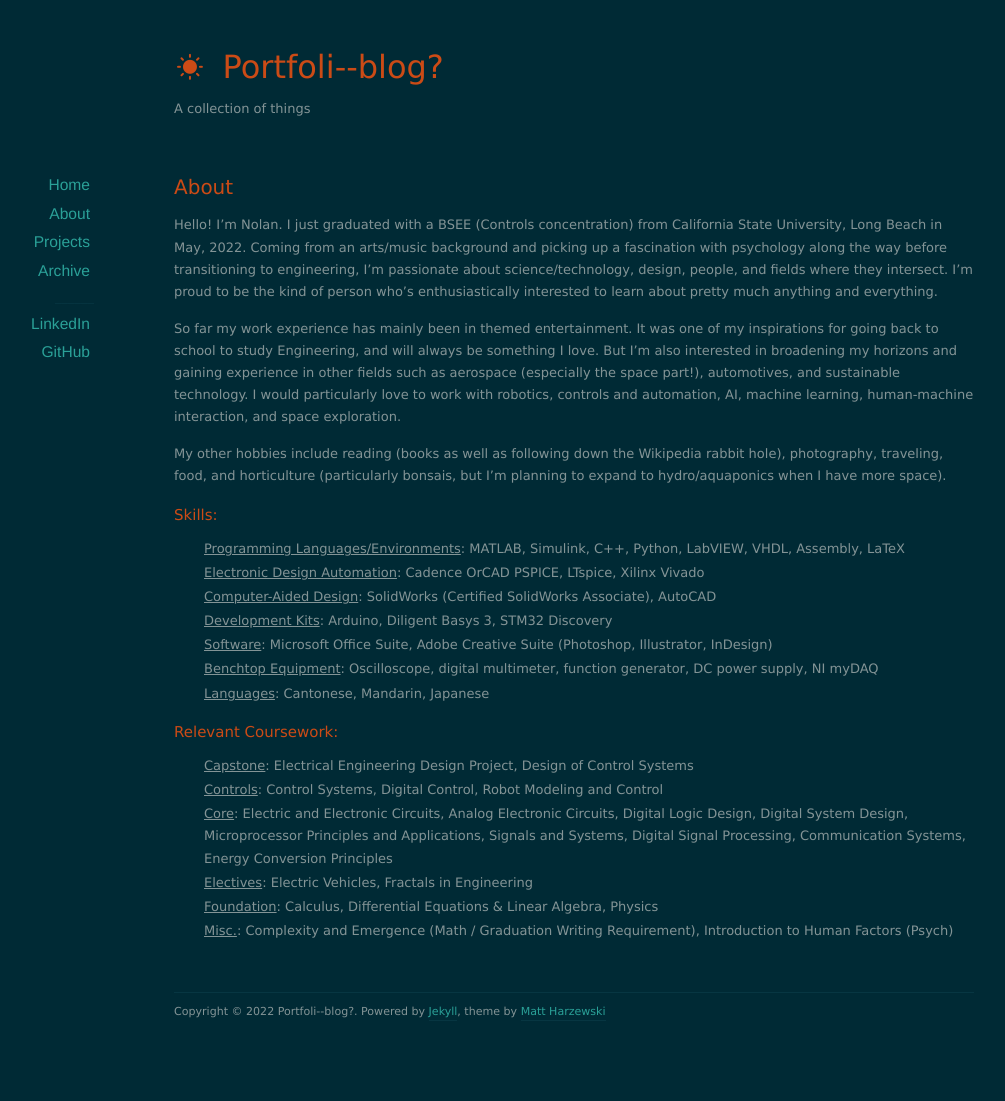
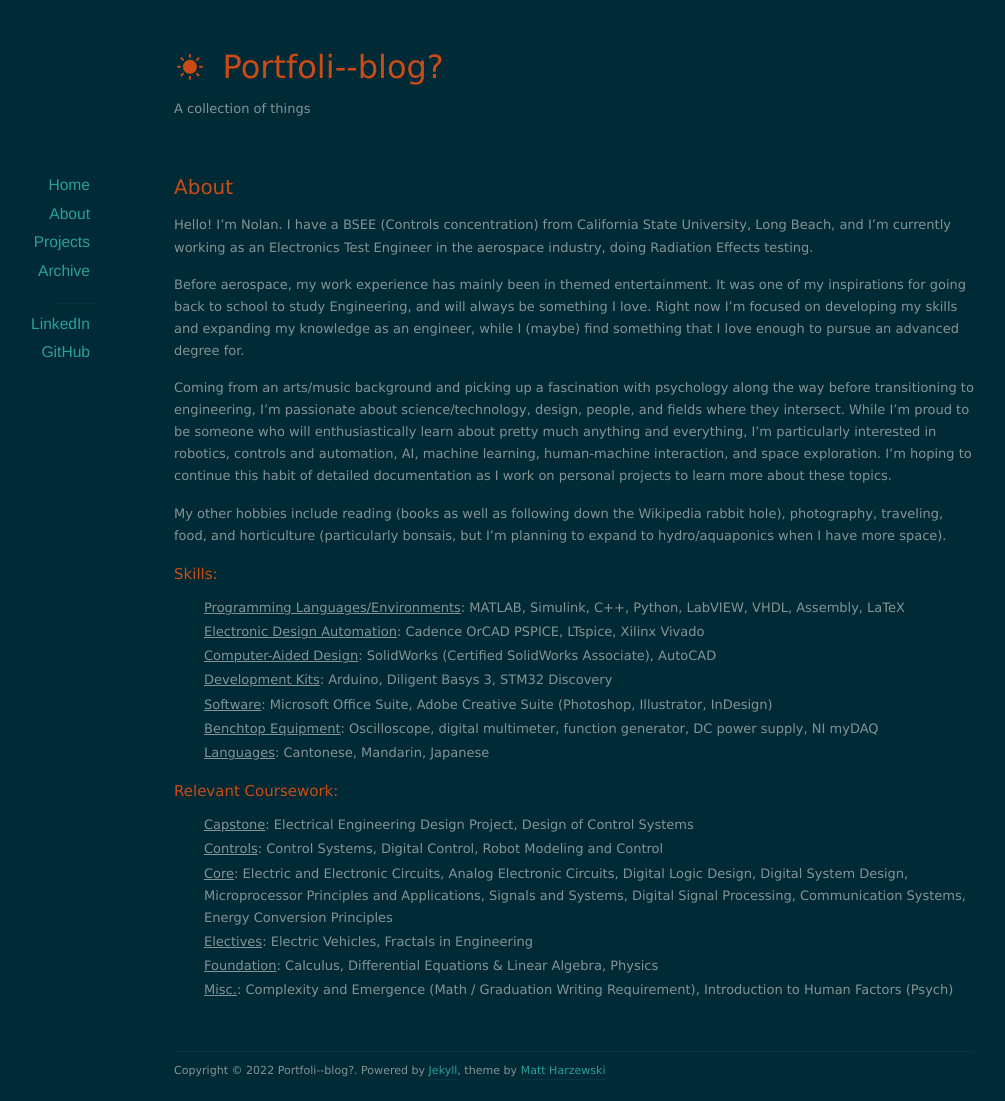
Before and after one commit to nolanschan/nolanschan.github.io, a Jekyll site: the page built from about/index.markdown, in a window 1280 px wide. Shown: the whole page, without its empty margins (66-1071 px from the left). Built offline with Jekyll 4.4.1, drawn with Linux system fonts in a browser that asks for light colours; nearby versions of some CDN libraries; before the commit the page ends 1042 px from its top, so only the background shows below that.

Commit message:
Update index.markdown

```diff
--- a/about/index.markdown
+++ b/about/index.markdown
@@ -5,9 +5,11 @@
 
 # About #
 
-Hello! I'm Nolan. I just graduated with a BSEE (Controls concentration) from California State University, Long Beach in May, 2022. Coming from an arts/music background and picking up a fascination with psychology along the way before transitioning to engineering, I'm passionate about science/technology, design, people, and fields where they intersect. I'm proud to be the kind of person who's enthusiastically interested to learn about pretty much anything and everything.
+Hello! I'm Nolan. I have a BSEE (Controls concentration) from California State University, Long Beach, and I'm currently working as an Electronics Test Engineer in the aerospace industry, doing Radiation Effects testing.
 
-So far my work experience has mainly been in themed entertainment. It was one of my inspirations for going back to school to study Engineering, and will always be something I love. But I'm also interested in broadening my horizons and gaining experience in other fields such as aerospace (especially the space part!), automotives, and sustainable technology. I would particularly love to work with robotics, controls and automation, AI, machine learning, human-machine interaction, and space exploration.
+Before aerospace, my work experience has mainly been in themed entertainment. It was one of my inspirations for going back to school to study Engineering, and will always be something I love. Right now I'm focused on developing my skills and expanding my knowledge as an engineer, while I (maybe) find something that I love enough to pursue an advanced degree for.
+
+Coming from an arts/music background and picking up a fascination with psychology along the way before transitioning to engineering, I'm passionate about science/technology, design, people, and fields where they intersect. While I'm proud to be someone who will enthusiastically learn about pretty much anything and everything, I'm particularly interested in robotics, controls and automation, AI, machine learning, human-machine interaction, and space exploration. I'm hoping to continue this habit of detailed documentation as I work on personal projects to learn more about these topics.
 
 My other hobbies include reading (books as well as following down the Wikipedia rabbit hole), photography, traveling, food, and horticulture (particularly bonsais, but I'm planning to expand to hydro/aquaponics when I have more space).
 
```
